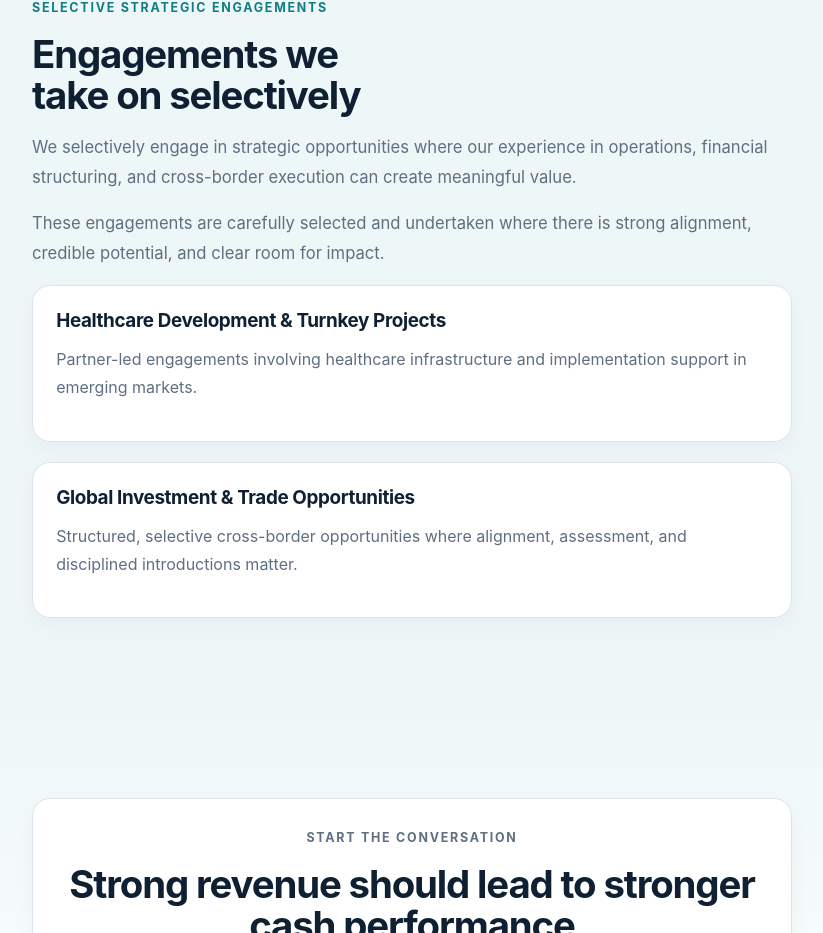
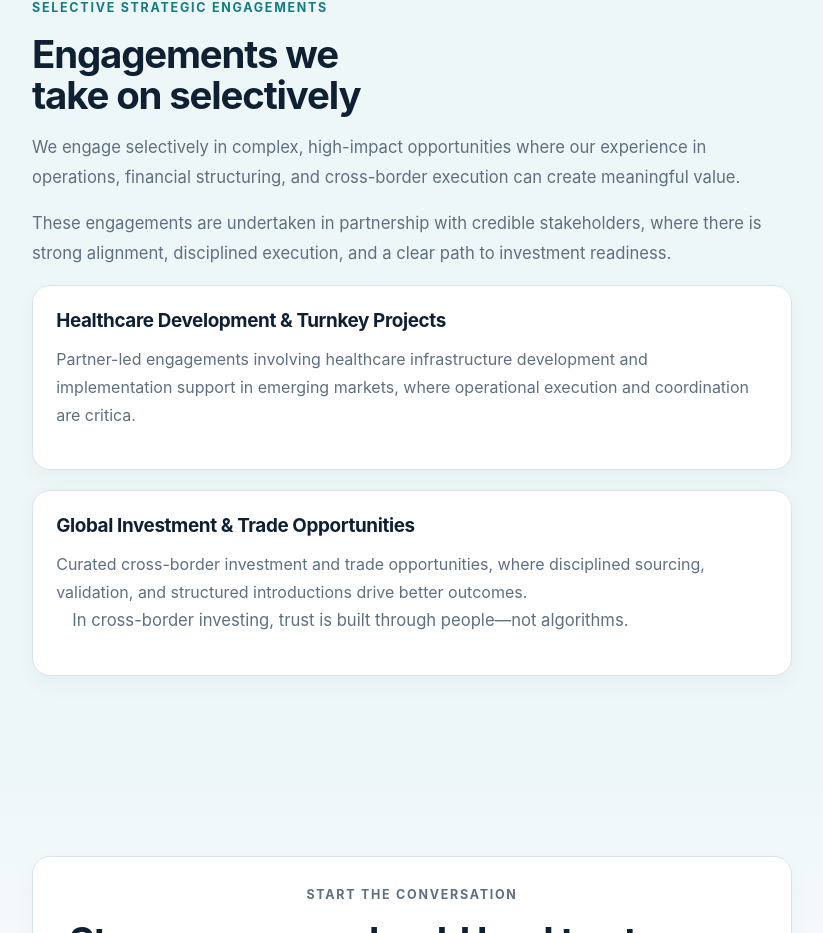
Before and after one commit to pjechete/prosperity-heritage-Advisory-Services, a Next.js app: page / in a window 1280 px wide. Shown: the part 4077-5010 px from the top of the page, without its empty margins (228-1051 px from the left). Built offline with nearby package versions, Linux system fonts and the light colour scheme.

Commit message:
Update page.tsx

```diff
--- a/src/app/page.tsx
+++ b/src/app/page.tsx
@@ -219,29 +219,33 @@ export default function HomePage() {
           <p className="section-label">Selective strategic engagements</p>
           <h2 className="section-title">Engagements we take on selectively</h2>
           <p className="section-copy">
-            We selectively engage in strategic opportunities where our
-            experience in operations, financial structuring, and cross-border
-            execution can create meaningful value.
+            We engage selectively in complex, high-impact opportunities
+            where our experience in operations, financial structuring,
+            and cross-border execution can create meaningful value.
           </p>
           <p className="section-copy">
-            These engagements are carefully selected and undertaken where there
-            is strong alignment, credible potential, and clear room for impact.
+            These engagements are undertaken in partnership with credible
+            stakeholders, where there is strong alignment, disciplined execution,
+            and a clear path to investment readiness.
           </p>
 
           <div className="strategic-links">
             <div className="info-card">
               <h3>Healthcare Development &amp; Turnkey Projects</h3>
               <p>
-                Partner-led engagements involving healthcare infrastructure and
-                implementation support in emerging markets.
+                Partner-led engagements involving healthcare infrastructure development
+                and implementation support in emerging markets, where operational execution and coordination are critica.
               </p>
             </div>
 
             <div className="info-card">
               <h3>Global Investment &amp; Trade Opportunities</h3>
               <p>
-                Structured, selective cross-border opportunities where
-                alignment, assessment, and disciplined introductions matter.
+                Curated cross-border investment and trade opportunities,
+                where disciplined sourcing, validation, and structured introductions drive better outcomes.
+                <p className="section-copy narrow">
+              In cross-border investing, trust is built through people—not algorithms.
+              </p>
               </p>
             </div>
           </div>
```
